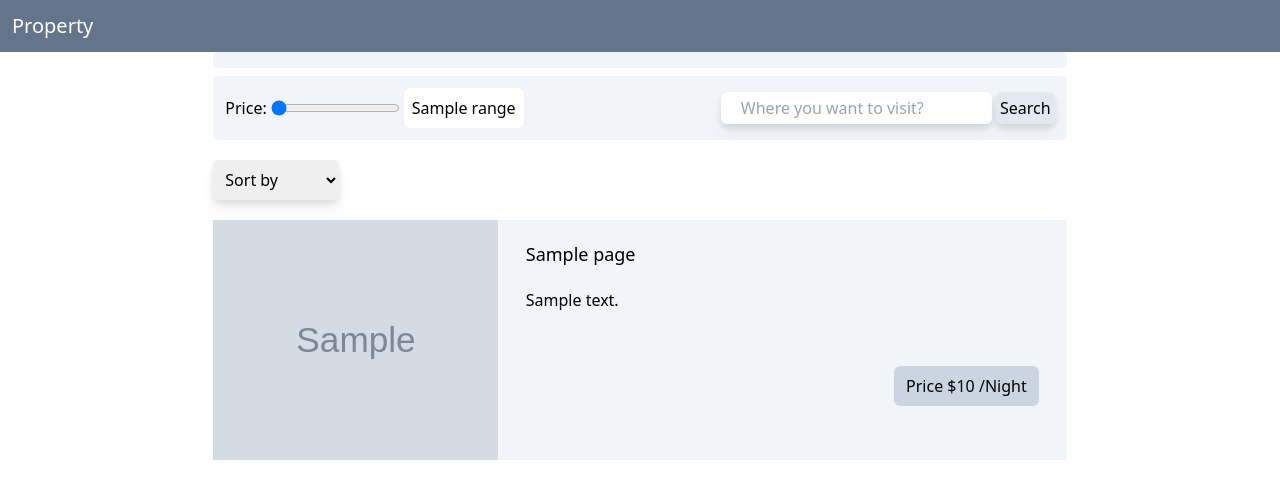
After one commit to RashedEmon/property_finder, a Python web app: template templates/pages/search.html in a window 1280 px wide. The commit adds this page. Shown: the top 499 px of the page. Run offline with Jinja, Linux system fonts and the light colour scheme; the template is opened without the code that fills it: most values are stand-ins (such as "Sample title", 1, 10 or a date in 2020); grey boxes marked "Sample" are stand-in pictures; some libraries are stand-ins or nearby versions.

Commit message:
final commit

```diff
--- /dev/null
+++ b/templates/pages/search.html
@@ -0,0 +1,97 @@
+<!DOCTYPE html>
+<html lang="en">
+<head>
+    <meta charset="UTF-8">
+    <meta http-equiv="X-UA-Compatible" content="IE=edge">
+    <meta name="viewport" content="width=device-width, initial-scale=1.0">
+    <script src="https://cdn.tailwindcss.com"></script>
+    <title>Home</title>
+</head>
+<body>
+    <header class="bg-slate-500 p-3">
+        <nav>
+            <div class="logo text-xl text-white"><a href="/">Property</a></div>
+        </nav>
+    </header>
+    <div class="md:w-5/6 m-auto lg:w-2/3">
+        <div class="px-3 py-2 bg-slate-100 rounded-md">
+            {% if params.query|length > 0 %}
+                <h3 id="query">{{ params.query }}</h3>
+            {% endif %}
+        </div>
+
+        <form action="/search" class="flex flex-col items-center md:flex-row md:justify-between px-3 py-3 bg-slate-100 mt-2 rounded-md" method="get">
+            <div class="range my-3 md:m-0 flex items-center">
+                <div for="price mx-1">Price:</div>
+                <input class="mx-1" type="range" id="price" max="{{ price_range.price__max }}" min="{{ price_range.price__min }}" value="{{ params.range }}" name="range">
+                <span class="p-2 bg-white rounded-md" id="range">{{ params.range }}</span>
+            </div>
+            <div class="search">
+                <input name="search" value="{{params.query}}" class="p-1 px-5 drop-shadow-lg rounded-md outline-none" type="text" id="" placeholder="Where you want to visit?">
+                <input class="cursor-pointer bg-slate-200 p-1 drop-shadow-lg border-0 rounded-md hover:bg-slate-300" type="submit" value="Search">
+            </div>
+            <input type="text" name="sorting" value="{{params.sorting}}" class="hidden">
+            <!-- <input type="text" class="hidden" name="page" value="1"/> -->
+        </form>
+        <div class="mx-auto sm:my-5">
+            <select class="rounded-md p-2 drop-shadow-lg" id="sorting" value="{{params.sorting}}">
+                <option>Sort by</option>
+                <option value="lth" {% if params.sorting == "lth" %}selected{% endif %}>Low to High</option>
+                <option value="htl" {% if params.sorting == "htl" %}selected{% endif %}>High to Low</option>
+            </select>
+        </div>
+
+
+
+        {% if page.object_list|length > 0 %}
+            {% for property in page.object_list %}
+                <div>
+                    <div class="block m-auto md:flex my-2 width-full h-auto md:h-[20vh] lg:h-[30vh] overflow-hidden">
+                        <div class="md:h-full bg-white basis-1/3 grow">
+                            <img class="object-cover h-full" src="/media/{{ property.image }}" alt="{{property.title}}" height="100%" width="100%">
+                        </div>
+                        <div class="px-7 py-5 grow basis-2/3 flex flex-col bg-slate-100 overflow-y-scroll">
+                            <h1 class="text-lg">{{property.title}}</h1>
+                            <p class="py-5 text-ellipsis">{{property.description}}</p>
+                            <button class="ml-auto px-3 py-2 bg-slate-300 rounded-md hover:bg-slate-400 my-auto">Price ${{property.price}} /Night</button>
+                        </div>
+                    </div>
+                </div>
+            {% endfor %}
+        {% else %}
+            <div>
+                <h1 class="text-center pt-10 text-lg">Your search query didn't match with any property</h1>
+            </div>
+        {% endif %}
+
+        {% if page.paginator.num_pages > 1 %}
+                <div class="flex flex-reverse my-5 drop-shadow-lg border bg-slate-100 rounded-lg max-w-min ml-auto">
+                    {% if page.has_previous %}
+                        <a href="{{full_path}}&page={{ page.previous_page_number }}" name="page" value="{{ page.previous_page_number }}"  class="page border-2 px-2 py-1 bg-slate-50">previous</a>
+                    {% endif %}
+                    <a href="{{full_path}}&page={{ page.number }}">{{ page.number }}/{{ page.paginator.num_pages }}</a>
+                    {% if page.has_next %}
+                        <a href="{{full_path}}&page={{ page.next_page_number }}" name="page" value="{{ page.next_page_number }}" class="page border-2 px-2 py-1 bg-slate-50">next</a>
+                    {% endif %}
+                </div>
+        {% endif %}
+
+
+        <script>
+            window.onload = (event) => {
+
+                document.querySelector('input[type=range]').addEventListener('input',(e)=>{
+                    document.getElementById('range').innerText = e.target.value
+
+                })
+
+                document.getElementById('sorting').addEventListener('change',(e)=>{
+                    document.querySelector('input[name=sorting]').value = e.target.value
+
+                })
+
+            };
+        </script>
+
+</body>
+</html>
```
Also changed, not shown: property/views.py (+27 -32 lines), property_manager/settings.py (+3 -11 lines), templates/pages/index.html (renamed from templates/index.html, +10 -13 lines), 1 other file.
